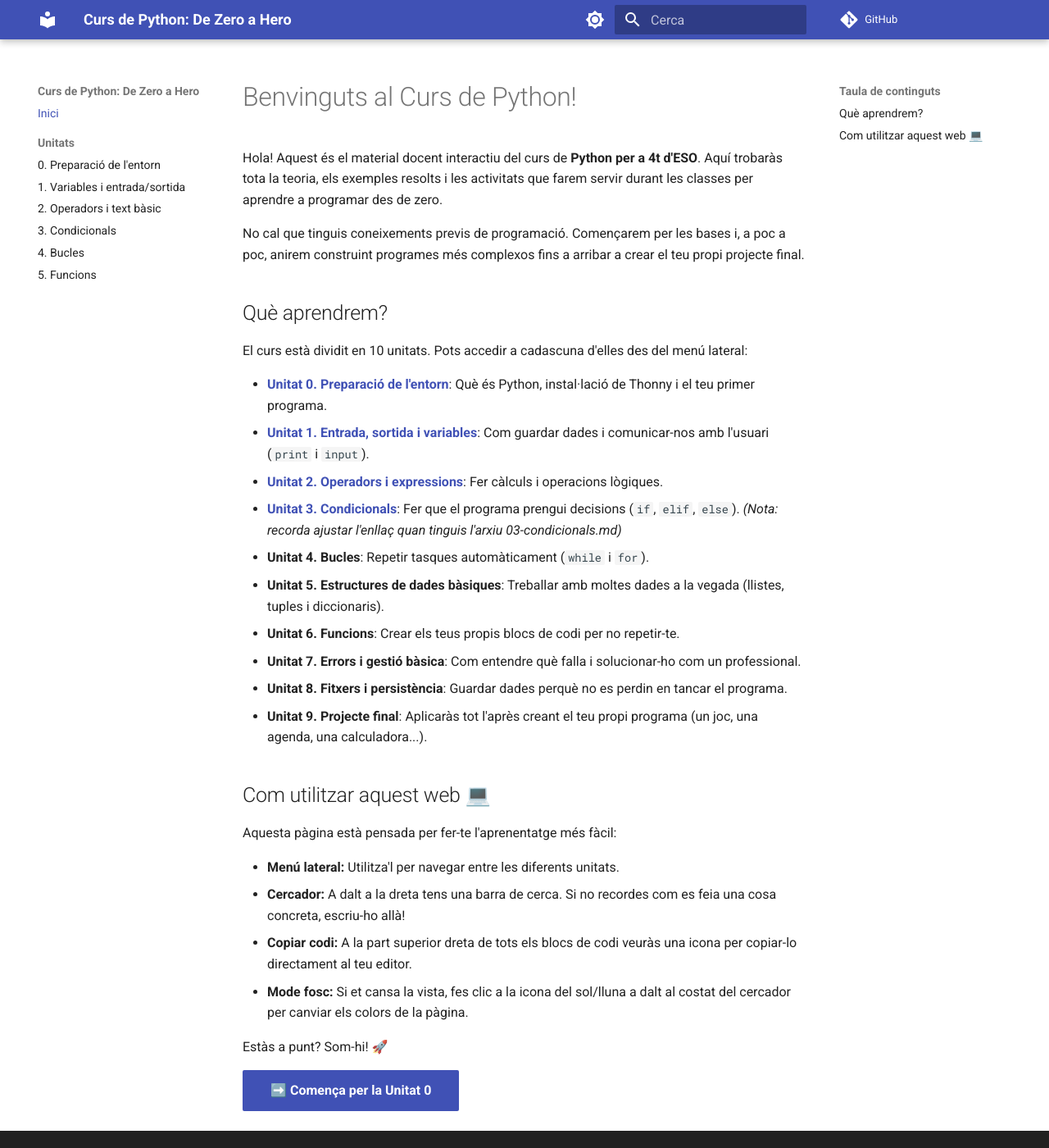
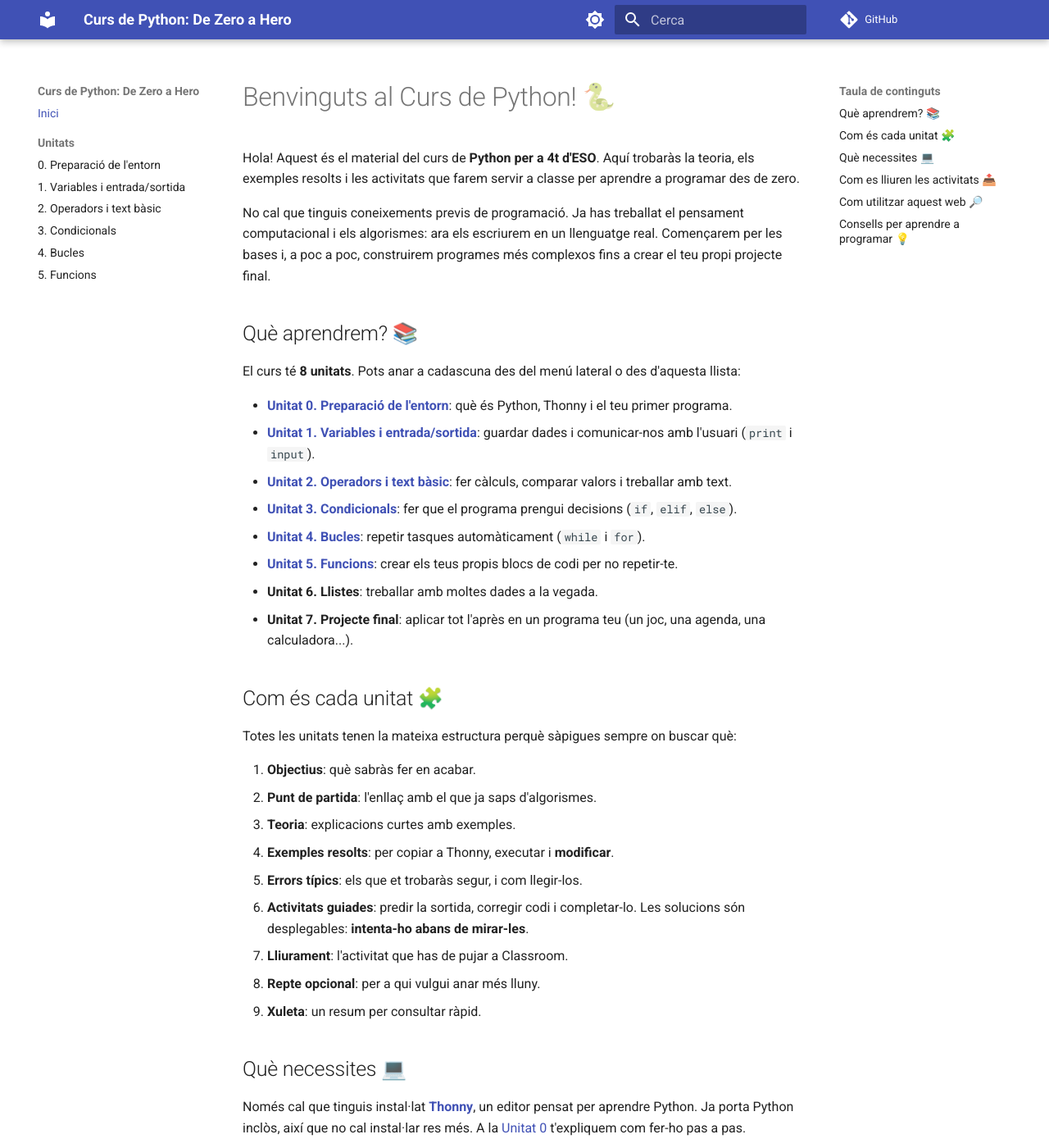
Before and after one commit to AlbertGodina/curs-python-web, an MkDocs documentation site: the page built from docs/index.md, in a window 1280 px wide and 1400 px high. Shown: the whole window at 82% size. Built offline with MkDocs 1.6.1 and Material for MkDocs 9.7.7, drawn with Linux system fonts in a browser that asks for light colours; comment, search, counter and statistics services are not loaded; some of the changed text lies outside the part shown.

Commit message:
Enhance course material and structure
Updated course introduction and structure with emojis and improved clarity.

````diff
--- a/docs/index.md
+++ b/docs/index.md
@@ -1,32 +1,70 @@
-# Benvinguts al Curs de Python!
+# Benvinguts al Curs de Python! 🐍
 
-Hola! Aquest és el material docent interactiu del curs de **Python per a 4t d'ESO**. Aquí trobaràs tota la teoria, els exemples resolts i les activitats que farem servir durant les classes per aprendre a programar des de zero.
+Hola! Aquest és el material del curs de **Python per a 4t d'ESO**. Aquí trobaràs la teoria, els exemples resolts i les activitats que farem servir a classe per aprendre a programar des de zero.
 
-No cal que tinguis coneixements previs de programació. Començarem per les bases i, a poc a poc, anirem construint programes més complexos fins a arribar a crear el teu propi projecte final.
+No cal que tinguis coneixements previs de programació. Ja has treballat el pensament computacional i els algorismes: ara els escriurem en un llenguatge real. Començarem per les bases i, a poc a poc, construirem programes més complexos fins a crear el teu propi projecte final.
 
-## Què aprendrem?
+## Què aprendrem? 📚
 
-El curs està dividit en 10 unitats. Pots accedir a cadascuna d'elles des del menú lateral:
+El curs té **8 unitats**. Pots anar a cadascuna des del menú lateral o des d'aquesta llista:
 
-* **[Unitat 0. Preparació de l'entorn](00-preparacio.md)**: Què és Python, instal·lació de Thonny i el teu primer programa.
-* **[Unitat 1. Entrada, sortida i variables](01-variables-entrada-sortida.md)**: Com guardar dades i comunicar-nos amb l'usuari (`print` i `input`).
-* **[Unitat 2. Operadors i expressions](02-operadors-text.md)**: Fer càlculs i operacions lògiques.
-* **[Unitat 3. Condicionals](03-condicionals.md)**: Fer que el programa prengui decisions (`if`, `elif`, `else`). *(Nota: recorda ajustar l'enllaç quan tinguis l'arxiu 03-condicionals.md)*
-* **Unitat 4. Bucles**: Repetir tasques automàticament (`while` i `for`).
-* **Unitat 5. Estructures de dades bàsiques**: Treballar amb moltes dades a la vegada (llistes, tuples i diccionaris).
-* **Unitat 6. Funcions**: Crear els teus propis blocs de codi per no repetir-te.
-* **Unitat 7. Errors i gestió bàsica**: Com entendre què falla i solucionar-ho com un professional.
-* **Unitat 8. Fitxers i persistència**: Guardar dades perquè no es perdin en tancar el programa.
-* **Unitat 9. Projecte final**: Aplicaràs tot l'après creant el teu propi programa (un joc, una agenda, una calculadora...).
+* **[Unitat 0. Preparació de l'entorn](00-preparacio.md)**: què és Python, Thonny i el teu primer programa.
+* **[Unitat 1. Variables i entrada/sortida](01-variables-entrada-sortida.md)**: guardar dades i comunicar-nos amb l'usuari (`print` i `input`).
+* **[Unitat 2. Operadors i text bàsic](02-operadors-text.md)**: fer càlculs, comparar valors i treballar amb text.
+* **[Unitat 3. Condicionals](03-condicionals.md)**: fer que el programa prengui decisions (`if`, `elif`, `else`).
+* **[Unitat 4. Bucles](04-bucles.md)**: repetir tasques automàticament (`while` i `for`).
+* **[Unitat 5. Funcions](05-funcions.md)**: crear els teus propis blocs de codi per no repetir-te.
+* **Unitat 6. Llistes**: treballar amb moltes dades a la vegada.
+* **Unitat 7. Projecte final**: aplicar tot l'après en un programa teu (un joc, una agenda, una calculadora...).
 
-## Com utilitzar aquest web 💻
+## Com és cada unitat 🧩
 
-Aquesta pàgina està pensada per fer-te l'aprenentatge més fàcil:
+Totes les unitats tenen la mateixa estructura perquè sàpigues sempre on buscar què:
 
-* **Menú lateral:** Utilitza'l per navegar entre les diferents unitats.
-* **Cercador:** A dalt a la dreta tens una barra de cerca. Si no recordes com es feia una cosa concreta, escriu-ho allà!
-* **Copiar codi:** A la part superior dreta de tots els blocs de codi veuràs una icona per copiar-lo directament al teu editor.
-* **Mode fosc:** Si et cansa la vista, fes clic a la icona del sol/lluna a dalt al costat del cercador per canviar els colors de la pàgina.
+1. **Objectius**: què sabràs fer en acabar.
+2. **Punt de partida**: l'enllaç amb el que ja saps d'algorismes.
+3. **Teoria**: explicacions curtes amb exemples.
+4. **Exemples resolts**: per copiar a Thonny, executar i **modificar**.
+5. **Errors típics**: els que et trobaràs segur, i com llegir-los.
+6. **Activitats guiades**: predir la sortida, corregir codi i completar-lo. Les solucions són desplegables: **intenta-ho abans de mirar-les**.
+7. **Lliurament**: l'activitat que has de pujar a Classroom.
+8. **Repte opcional**: per a qui vulgui anar més lluny.
+9. **Xuleta**: un resum per consultar ràpid.
+
+## Què necessites 💻
+
+Només cal que tinguis instal·lat **[Thonny](https://thonny.org)**, un editor pensat per aprendre Python. Ja porta Python inclòs, així que no cal instal·lar res més. A la [Unitat 0](00-preparacio.md) t'expliquem com fer-ho pas a pas.
+
+## Com es lliuren les activitats 📤
+
+Els lliuraments es fan a **Google Classroom**. A cada unitat trobaràs un apartat **«Lliurament (Classroom)»** amb l'enunciat i les condicions. Sempre has de pujar un fitxer `.py` amb aquest format:
+
+!!! info "Nom del fitxer i capçalera"
+    - **Nom:** `uN_cognom_nom.py`, on `N` és el número de la unitat. Per exemple: `u2_serra_anna.py`. Sempre en minúscules, sense espais ni accents.
+    - **Capçalera:** les primeres línies del fitxer han de dir qui ets:
+
+    ```python
+    # Nom i cognoms: Anna Serra
+    # Data: 15/10/2026
+    # Unitat 2 - Lliurament
+    ```
+
+Abans de pujar-lo, comprova sempre la llista de verificació que hi ha al final de cada lliurament. Sobretot, assegura't que **el programa s'executa sense errors**.
+
+## Com utilitzar aquest web 🔎
+
+* **Menú lateral:** navega entre unitats. A la dreta tens l'índex de la unitat en què ets.
+* **Cercador:** a dalt a la dreta. Si no recordes com es feia una cosa, escriu-ho allà!
+* **Copiar codi:** cada bloc de codi té una icona a dalt a la dreta per copiar-lo i enganxar-lo a Thonny.
+* **Mode fosc:** si et cansa la vista, fes clic a la icona del sol/lluna de la capçalera.
+
+## Consells per aprendre a programar 💡
+
+* **Escriu el codi tu mateix** en lloc de copiar-lo sempre: és com s'aprèn de debò.
+* **Modifica els exemples** per veure què passa. No es trenca res!
+* **Llegeix els missatges d'error**: et diuen la línia i què ha anat malament. No són un càstig, són una pista.
+* **Prova el programa amb diferents valors**, sobretot els límits.
+* Si et bloqueges, torna als exemples de la unitat i fes el programa pas a pas amb el depurador de Thonny.
 
 Estàs a punt? Som-hi! 🚀
 
````
